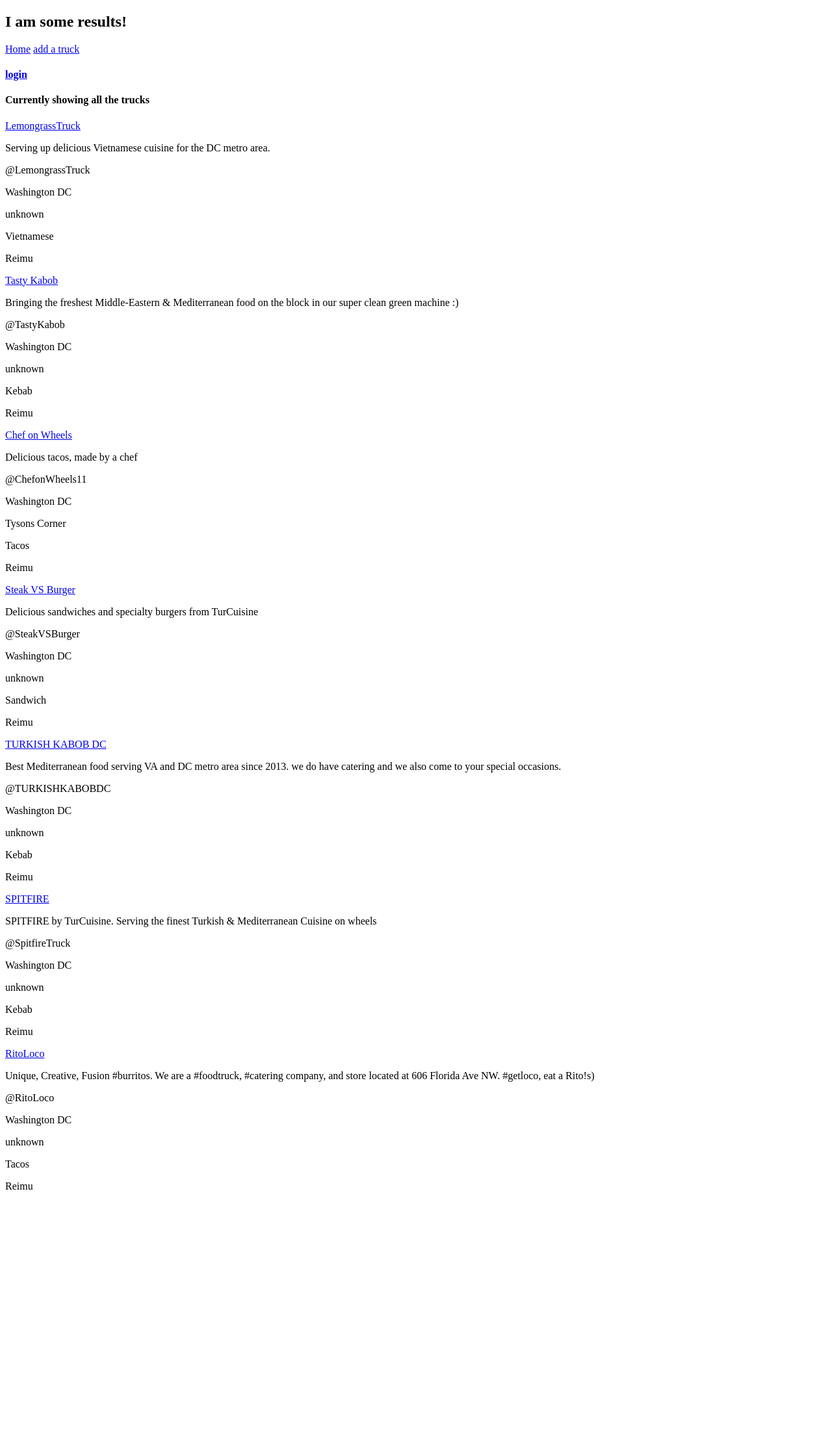
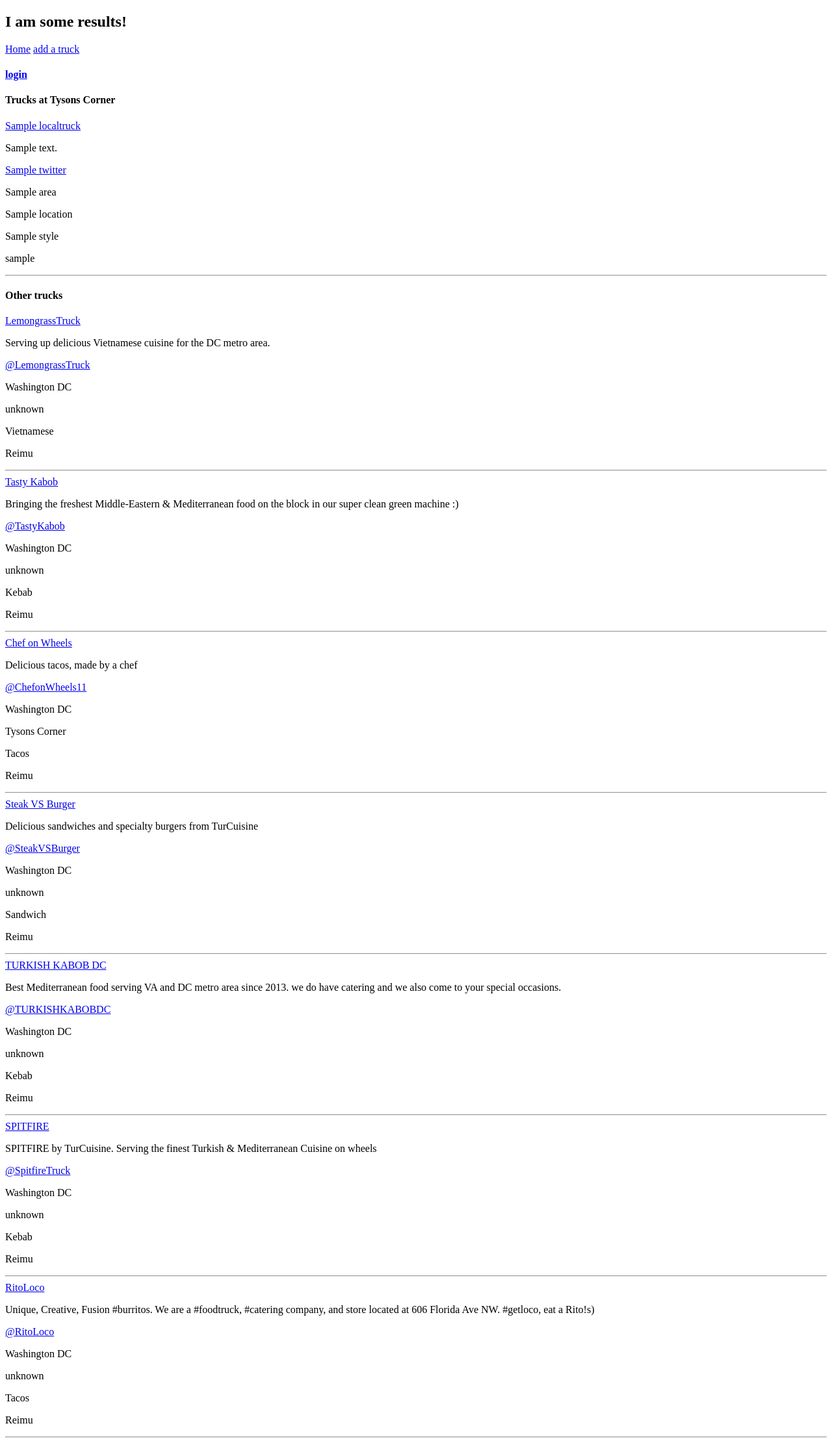
Before and after one commit to wgoode3/What-the-foodtruck, a Django app: template apps/foodtruck/templates/foodtruck/results.html in a window 1280 px wide. Shown: the whole page at 65% size. Before the commit the page ends 1831 px from the top, so only its background shows below. Run offline with Django 3.2, Linux system fonts and the light colour scheme; data comes from the database, SQL or seed files in the repository; both versions use the stored data as it was after the commit; tables that the repository leaves empty hold one stand-in row (values such as "Sample post"); the template is opened without the code that fills it: values that come from a table or form of the project are taken from there, most other values are stand-ins (such as "Sample title", 1, 10 or a date in 2020); parts of the project's set-up code (start-up, migrations or seed data) failed here and were passed over.

Commit message:
some changes to the results route

```diff
--- a/apps/foodtruck/models.py
+++ b/apps/foodtruck/models.py
@@ -90,8 +90,8 @@ class TruckManager(models.Manager):
 		message = []
 		if len(name) < 1:
 			message.append('truck name cannot be blank')
-		if len(description) < 1:
-			message.append('description cannot be blank')
+		if str(description) == 'Description goes here! (max 255 characters)':
+			message.append('please include a description')
 		if len(twitter) < 1:
 			message.append('you must include the twitter account')
 		if not TWITTER_REGEX.match(twitter):
--- a/apps/foodtruck/templates/foodtruck/addtruck.html
+++ b/apps/foodtruck/templates/foodtruck/addtruck.html
@@ -41,5 +41,9 @@
 	<input type='submit' value="Add Truck!">
 </form>
 
+{% for error in errors %}
+	<p style='color:red'><strong>{{error}}</strong></p>
+{% endfor %}
+
 </body>
 </html>
--- a/apps/foodtruck/templates/foodtruck/edit.html
+++ b/apps/foodtruck/templates/foodtruck/edit.html
@@ -16,6 +16,10 @@
 	Twitter:<input type='text' name='twitter' value="{{truck.0.twitter}}"><br>
 	<input type='submit' value='edit'/>
 </form>
+<form action='/delete/{{truck.0.id}}' method='POST'>
+	{% csrf_token %}
+	<input type='submit' value='delete truck?'/>
+</form>
 
 
 <p>{{truck.0.name}}</p>
--- a/apps/foodtruck/templates/foodtruck/results.html
+++ b/apps/foodtruck/templates/foodtruck/results.html
@@ -14,18 +14,31 @@
 	<h4>Welcome {{request.session.user.1}} <a href='/logout'>logout?</a></h4>
 {% endif %}
 
-<h4>Currently showing all the trucks</h4>
+<h4>Trucks at Tysons Corner</h4>
+
+{% for localtruck in localtrucks%}
+	<a href="/truck/{{localtruck.id}}">{{localtruck.name}}</a>
+	<p>{{localtruck.description}}</p>
+	<a href="https://twitter.com/{{localtruck.twitter}}">{{localtruck.twitter}}</a>
+	<p>{{localtruck.area}}</p>
+	<p>{{localtruck.location}}</p>
+	<p>{{localtruck.style.style}}</p>
+	<p>{{localtruck.user.username}}</p>
+	<hr>
+{% endfor %}
+
+<h4>Other trucks</h4>
 
 {% for truck in trucks%}
 	<a href="/truck/{{truck.id}}">{{truck.name}}</a>
 	<p>{{truck.description}}</p>
-	<p>{{truck.twitter}}</p>
+	<a href="https://twitter.com/{{truck.twitter}}">{{truck.twitter}}</a>
 	<p>{{truck.area}}</p>
 	<p>{{truck.location}}</p>
 	<p>{{truck.style.style}}</p>
 	<p>{{truck.user.username}}</p>
+	<hr>
 {% endfor %}
-
 
 </body>
 </html>
```
Also changed, not shown: apps/foodtruck/templates/foodtruck/home.html (+6 -4 lines), apps/foodtruck/templates/foodtruck/truck.html (+6 -2 lines), apps/foodtruck/views.py (+37 -15 lines), db.sqlite3.
